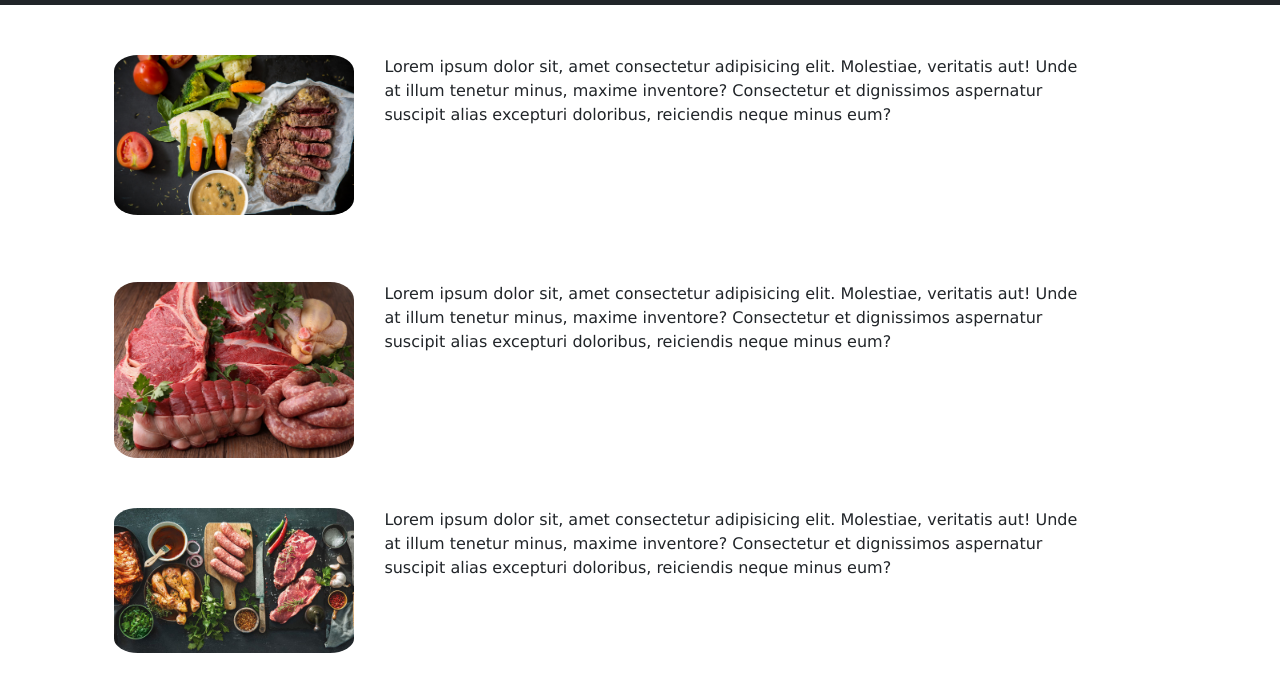
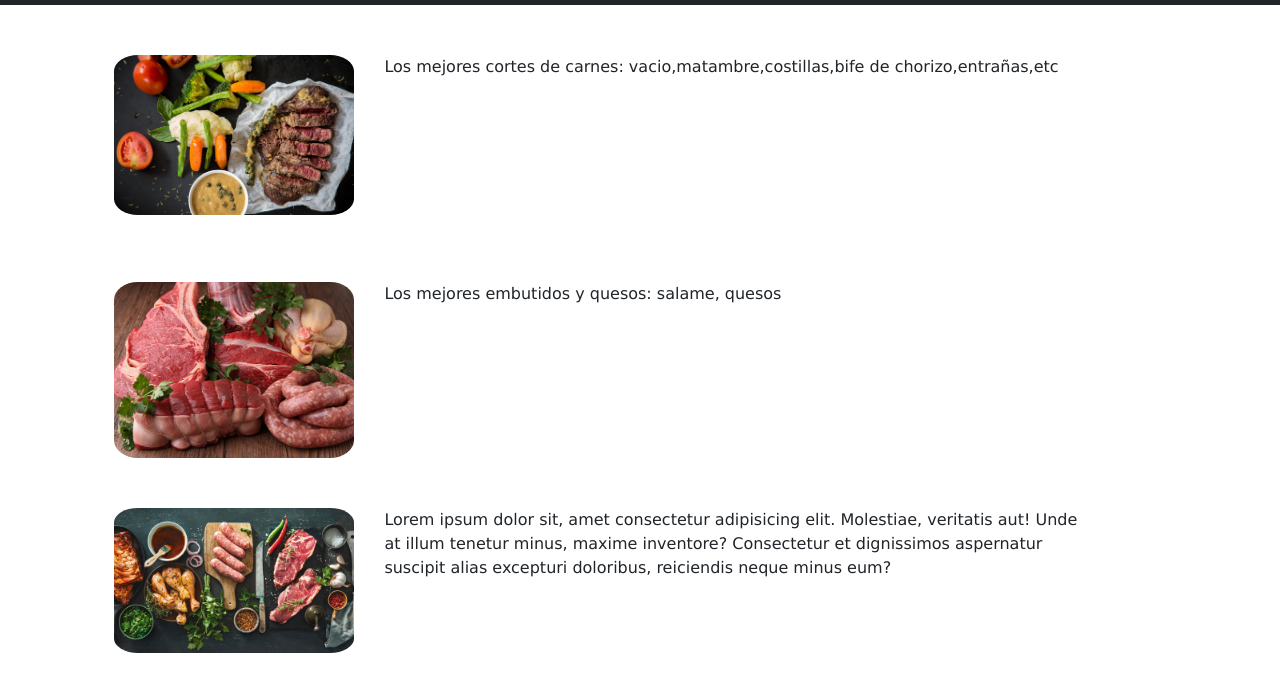
Before and after one commit to jere147/DesafioDW, a website: page pages/productos.html in a window 1280 px wide. Shown: the part 121-800 px from the top of the page. Drawn offline with nearby package versions, Linux system fonts and the light colour scheme; a web font is replaced by a local one.

Commit message:
desafio 2

```diff
--- a/pages/productos.html
+++ b/pages/productos.html
@@ -4,6 +4,9 @@
     <meta charset="UTF-8">
     <meta http-equiv="X-UA-Compatible" content="IE=edge">
     <meta name="viewport" content="width=device-width, initial-scale=1.0">
+    <meta name="description" content="Este es el sitio web de un emprendimiento-negocio de carniceria en el que encontrarás los mas ricos cortes, imagenes de los mismo y mucho mas">
+    <meta name="keywords"  content="vacio,costilla,salame,queso">
+
 
     <link rel = "preconnect" href = "https://fonts.googleapis.com">
     <link rel = "preconnect" href = "https://fonts.gstatic.com" crossorigin>
@@ -52,13 +55,13 @@
                     <img class="img" src="../imagenes/carne 2.jpg" alt="foto2">
                 </div>
                 <div class="descripcion1">
-                    <p>Lorem ipsum dolor sit, amet consectetur adipisicing elit. Molestiae, veritatis aut! Unde at illum tenetur minus, maxime inventore? Consectetur et dignissimos aspernatur suscipit alias excepturi doloribus, reiciendis neque minus eum?</p>
+                    <p>Los mejores cortes de carnes: vacio,matambre,costillas,bife de chorizo,entrañas,etc</p>
                 </div>
                 <div class="imagen2">
                     <img class="img" src="../imagenes/carne 3.jpg" alt="foto3">
                 </div>
                 <div class="descripcion2">
-                    <p>Lorem ipsum dolor sit, amet consectetur adipisicing elit. Molestiae, veritatis aut! Unde at illum tenetur minus, maxime inventore? Consectetur et dignissimos aspernatur suscipit alias excepturi doloribus, reiciendis neque minus eum?</p>
+                    <p>Los mejores embutidos y quesos: salame, quesos</p>
                 </div>
                 <div class="imagen3">
                     <img class="img" src="../imagenes/carne 4.jpg" alt="foto3">
```
Also changed, not shown: index.html (+4 -1 lines), pages/contacto.html (+3 -0 lines), pages/nosotros.html (+3 -0 lines), pages/pedidos.html (+3 -0 lines), pages/sucursales.html (+2 -0 lines).
